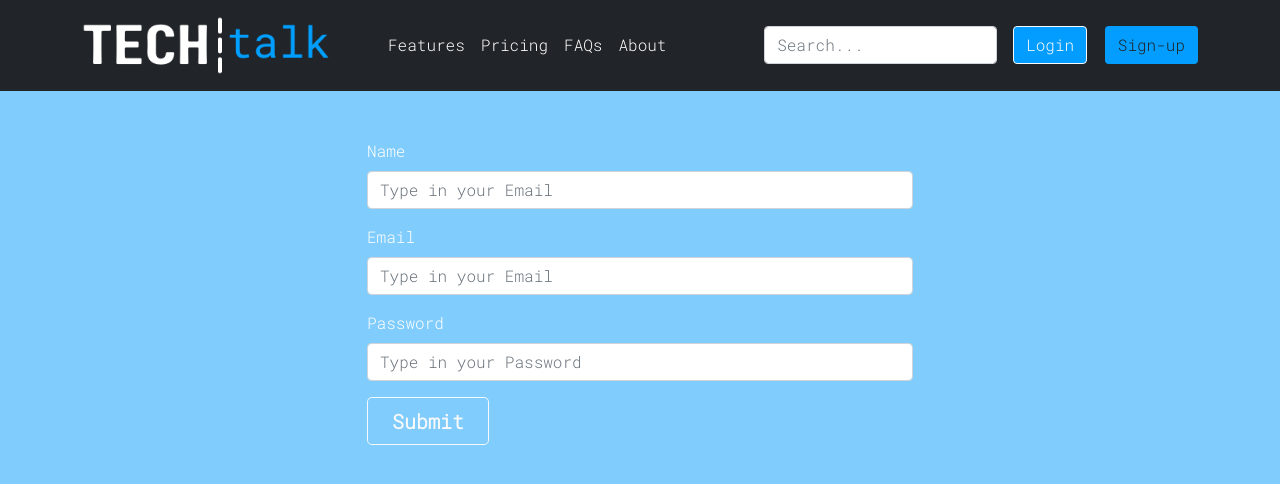
After one commit to laurawalters1/tech-blog, a Node project: template views/signup.handlebars in a window 1280 px wide. The commit adds this page. Shown: the top 484 px of the page. Run offline with Node 20 templates, Linux system fonts and the light colour scheme; the template is opened without the code that fills it, so the values that code supplies are empty; some libraries are stand-ins or nearby versions.

Commit message:
Adding signup page and functionality

```diff
--- a/controllers/home-routes.js
+++ b/controllers/home-routes.js
@@ -30,4 +30,8 @@ router.get("/login-page", (req, res) => {
   res.render("login");
 });
 
+router.get("/signup-page", (req, res) => {
+  res.render("signup");
+});
+
 module.exports = router;
--- a/views/homepage.handlebars
+++ b/views/homepage.handlebars
@@ -6,7 +6,7 @@
         <p class="fs-5 mb-4">Quickly design and customize responsive mobile-first sites with Bootstrap, the world’s most popular front-end open source toolkit, featuring Sass variables and mixins, responsive grid system, extensive prebuilt components, and powerful JavaScript plugins.</p>
         <div class="d-grid gap-2 d-sm-flex justify-content-sm-center">
           <a href="/login-page"><button type="button" class="btn btn-outline-info btn-lg px-4 me-sm-3 fw-bold">Login</button></a>
-          <button type="button" class="btn btn-outline-light btn-lg px-4">Signup</button>
+          <a href="/signup-page"><button  type="button" class="btn btn-outline-light btn-lg px-4">Signup</button></a>
         </div>
       </div>
     </div>
--- /dev/null
+++ b/views/signup.handlebars
@@ -0,0 +1,18 @@
+
+<div class="container d-flex flex-column align-items-center">
+<form action="/api/users/signup" method="POST" class="col-12 col-md-6">
+<div class="mb-3">
+  <label for="formGroupExampleInput" class="form-label text-white">Name</label>
+  <input name="name" type="text" class="form-control" id="formGroupExampleInput" placeholder="Type in your Email">
+</div>
+<div class="mb-3">
+  <label for="formGroupExampleInput" class="form-label text-white">Email</label>
+  <input name="email" type="text" class="form-control" id="formGroupExampleInput" placeholder="Type in your Email">
+</div>
+<div class="mb-3">
+  <label for="formGroupExampleInput2" class="form-label text-white">Password</label>
+  <input name="password" type="text" class="form-control" id="formGroupExampleInput2" placeholder="Type in your Password">
+</div>
+<button class="btn btn-outline-light btn-lg custom-hover-text px-4 me-sm-3 fw-bold">Submit</button>
+</form>
+</div>
```
Also changed, not shown: controllers/api/user-routes.js (+13 -0 lines).
